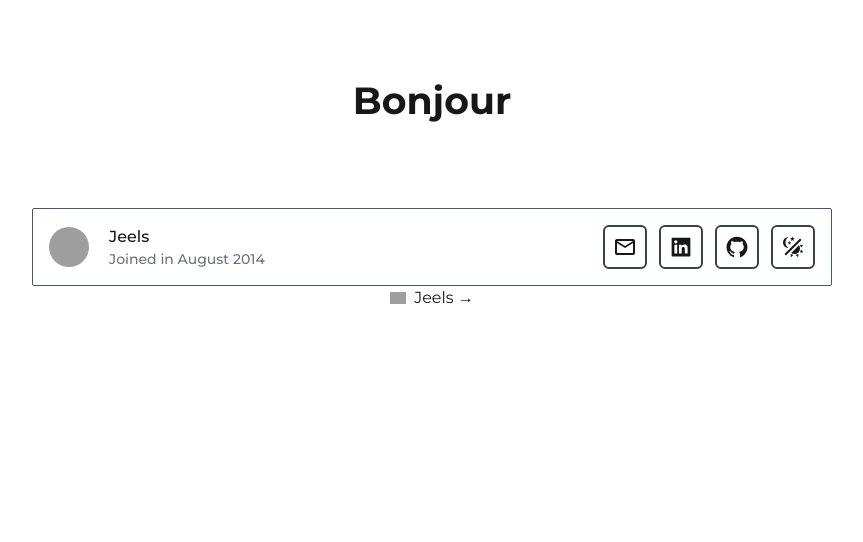
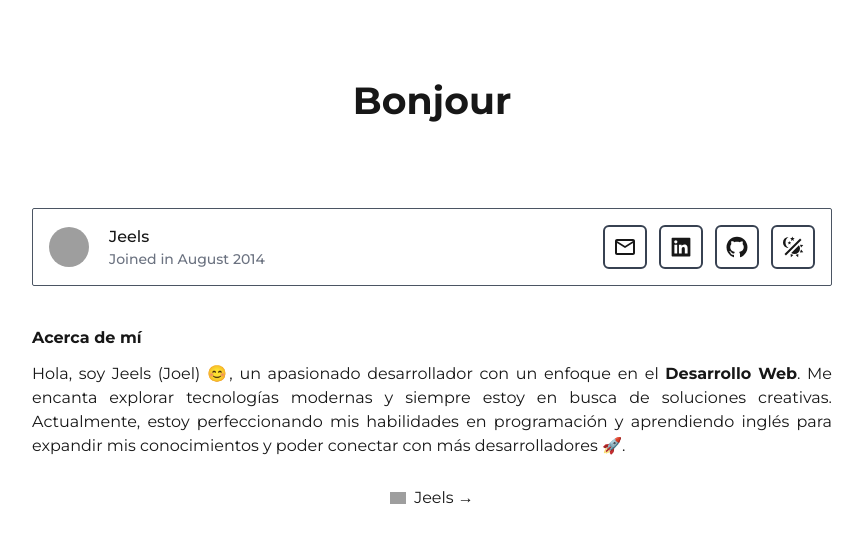
Before and after one commit to jeelsdev/jeelsh, a Next.js app: page / in a window 1280 px wide. Shown: the top 542 px of the page, without its empty margins (208-1071 px from the left). Built offline with nearby package versions, Linux system fonts and the light colour scheme; grey boxes are pictures that could not be loaded.

Commit message:
feat: about me

```diff
--- a/containers/home-page/index.tsx
+++ b/containers/home-page/index.tsx
@@ -1,8 +1,10 @@
 import Logo from "@/components/Logo/logo";
 import AvatarSocials from "./section-avatar-social";
+import About from "./section-about";
 
 const HomePage = () => {
     return (
+        <>
             <div className="w-full flex justify-between items-center border border-gray-600 rounded-sm p-4 dark:bg-slate-800">
                 <div className="flex items-center gap-1">
                     <Logo src="https://avatars.githubusercontent.com/u/130939421?v=4" alt="Jeelsh" />
@@ -13,6 +15,10 @@ const HomePage = () => {
                 </div>
                 <AvatarSocials />
             </div>
+
+            <About />
+
+        </>
     );
 }
 
--- /dev/null
+++ b/containers/home-page/section-about/index.tsx
@@ -0,0 +1,20 @@
+const About = () => {
+    return (
+        <section className="about my-7">
+            <div className="container">
+                <div className="row">
+                    <div className="col-lg-6">
+                        <div className="font-bold py-3">
+                            <h2>Acerca de mí</h2>
+                        </div>
+                        <div className="about-text text-justify">
+                            <p>Hola, soy Jeels (Joel) 😊, un apasionado desarrollador con un enfoque en el <span className="font-bold">Desarrollo Web</span>. Me encanta explorar tecnologías modernas y siempre estoy en busca de soluciones creativas. Actualmente, estoy perfeccionando mis habilidades en programación y aprendiendo inglés para expandir mis conocimientos y poder conectar con más desarrolladores 🚀.</p>
+                        </div>
+                    </div>
+                </div>
+            </div>
+        </section>
+    )
+}
+
+export default About;
```
Lines whose indentation alone changed are shown as unchanged.
